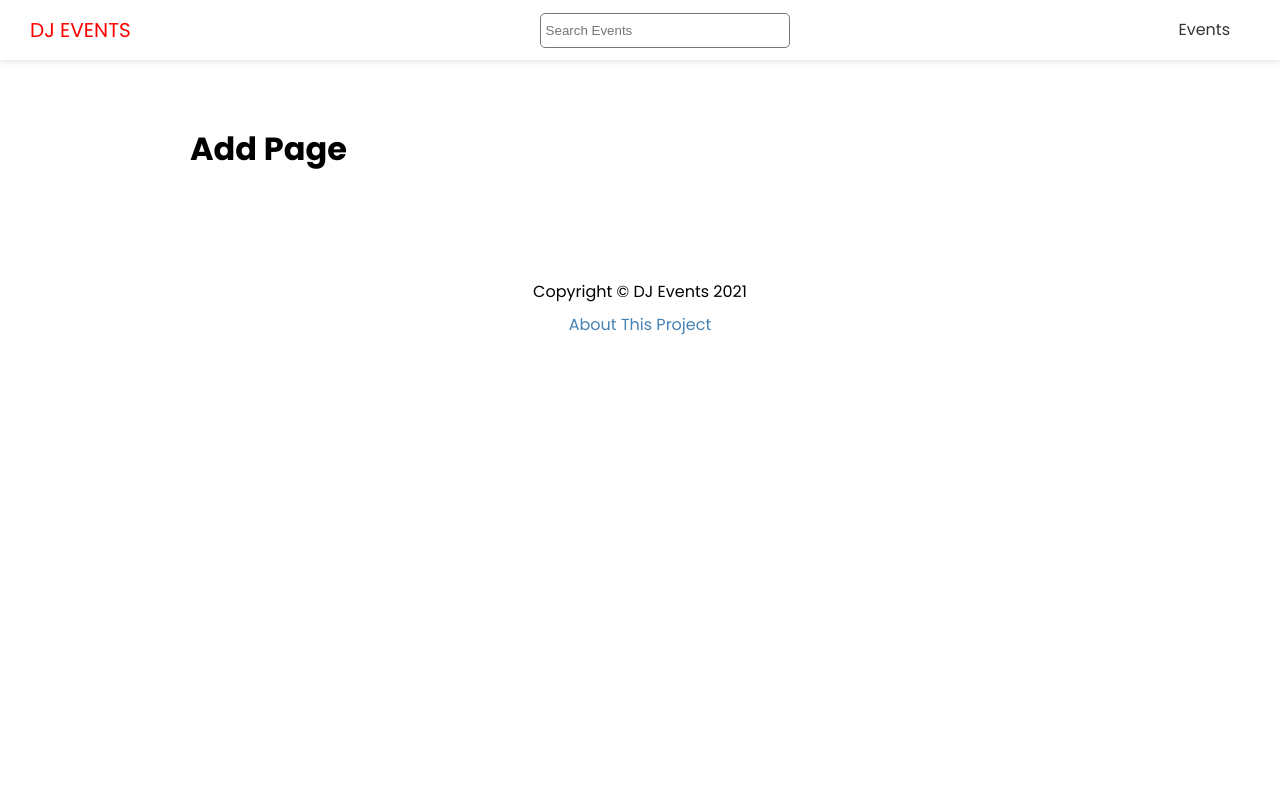
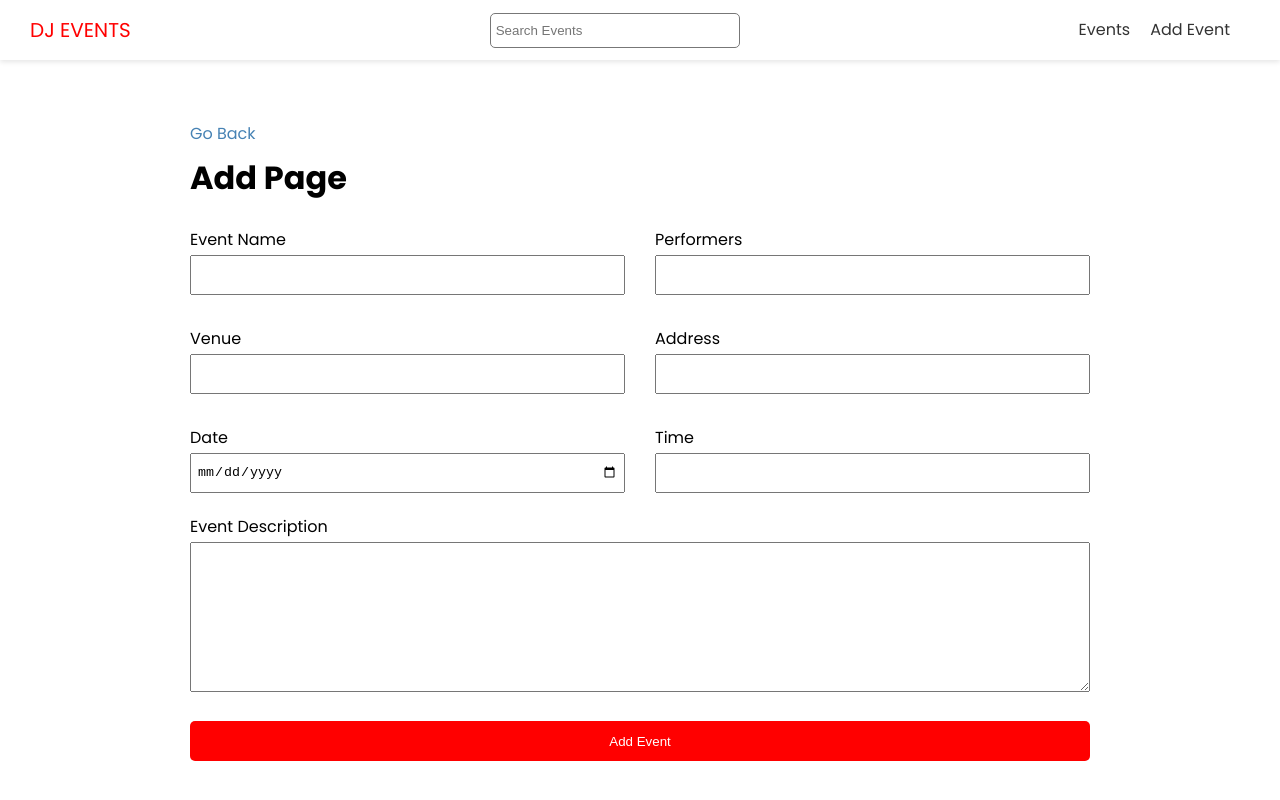
Before and after one commit to Sniafer/dj-app-frontend, a Next.js app: page /events/add in a window 1280 px wide. Shown: the top 800 px of the page. Built offline with nearby package versions, Linux system fonts and the light colour scheme; no server answers.

Commit message:
Add Evenet page

```diff
--- a/components/EventItem.js
+++ b/components/EventItem.js
@@ -18,7 +18,7 @@
       </div>
       <div className={styles.info}>
         <span>
-          {new Date(evt.date).toLocaleDateString()} at {evt.time}
+          {new Date(evt.date).toLocaleDateString("en-US")} at {evt.time}
         </span>
         <h3>{evt.name}</h3>
       </div>
--- a/components/Header.js
+++ b/components/Header.js
@@ -20,6 +20,11 @@
               <a>Events</a>
             </Link>
           </li>
+          <li>
+            <Link href="/events/add">
+              <a>Add Event</a>
+            </Link>
+          </li>
         </ul>
       </nav>
     </header>
--- a/pages/events/[slug].js
+++ b/pages/events/[slug].js
@@ -25,7 +25,7 @@
         </div>
 
         <span>
-          {new Date(evt.date).toLocaleDateString()} at {evt.time}
+          {new Date(evt.date).toLocaleDateString("en-US")} at {evt.time}
         </span>
         <h1>{evt.name}</h1>
         {evt.image && (
--- a/pages/events/add.js
+++ b/pages/events/add.js
@@ -1,9 +1,115 @@
+import { useState } from "react";
+import { useRouter } from "next/router";
+import Link from "next/link";
 import Layout from "@/components/Layout";
+import { API_URL } from "@/config/index";
+import styles from "@/styles/Form.module.css";
 
 export default function AddEventPage() {
+  const [values, setValues] = useState({
+    name: "",
+    performes: "",
+    venue: "",
+    address: "",
+    date: "",
+    time: "",
+    description: "",
+  });
+
+  const router = useRouter();
+
+  const handleSubmit = (e) => {
+    e.preventDefault();
+    console.log(values);
+  };
+
+  const handleInputChange = (e) => {
+    const { name, value } = e.target;
+    setValues({ ...values, [name]: value });
+  };
+
   return (
     <Layout title="Add New Event">
+      <Link href="/events">Go Back</Link>
       <h1>Add Page</h1>
+
+      <form onSubmit={handleSubmit} className={styles.form}>
+        <div className={styles.grid}>
+          <div>
+            <label htmlFor="name">Event Name</label>
+            <input
+              type="text"
+              id="name"
+              name="name"
+              value={values.name}
+              onChange={handleInputChange}
+            />
+          </div>
+          <div>
+            <label htmlFor="performers">Performers</label>
+            <input
+              type="text"
+              name="performers"
+              id="performers"
+              value={values.performers}
+              onChange={handleInputChange}
+            />
+          </div>
+          <div>
+            <label htmlFor="venue">Venue</label>
+            <input
+              type="text"
+              name="venue"
+              id="venue"
+              value={values.venue}
+              onChange={handleInputChange}
+            />
+          </div>
+          <div>
+            <label htmlFor="address">Address</label>
+            <input
+              type="text"
+              name="address"
+              id="address"
+              value={values.address}
+              onChange={handleInputChange}
+            />
+          </div>
+          <div>
+            <label htmlFor="date">Date</label>
+            <input
+              type="date"
+              name="date"
+              id="date"
+              value={values.date}
+              onChange={handleInputChange}
+            />
+          </div>
+          <div>
+            <label htmlFor="time">Time</label>
+            <input
+              type="text"
+              name="time"
+              id="time"
+              value={values.time}
+              onChange={handleInputChange}
+            />
+          </div>
+        </div>
+
+        <div>
+          <label htmlFor="description">Event Description</label>
+          <textarea
+            type="text"
+            name="description"
+            id="description"
+            value={values.description}
+            onChange={handleInputChange}
+          ></textarea>
+        </div>
+
+        <input type="submit" value="Add Event" className="btn" />
+      </form>
     </Layout>
   );
 }
--- /dev/null
+++ b/styles/Form.module.css
@@ -0,0 +1,39 @@
+.form label {
+  display: block;
+}
+
+.form input {
+  width: 100%;
+  height: 40px;
+  padding: 5px;
+}
+
+.form textarea {
+  width: 100%;
+  height: 150px;
+}
+
+.form input[type="submit"] {
+  display: block;
+  width: 100%;
+  margin: 20px 0 30px;
+}
+
+.form .file {
+  border: 1px #ccc solid;
+  background-color: #f4f4f4;
+  padding: 10px;
+}
+
+.grid {
+  display: grid;
+  grid-template-columns: 1fr 1fr;
+  gap: 30px;
+  margin-bottom: 20px;
+}
+
+@media (max-width: 600px) {
+  .grid {
+    grid-template-columns: 1fr;
+  }
+}
```
